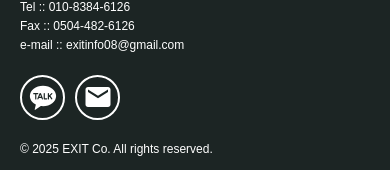
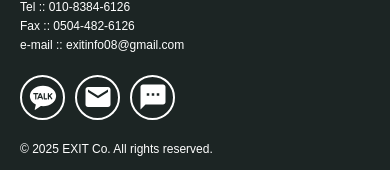
Before and after one commit to EXITKR/exit, a Next.js app: page / in a window 390 px wide. Shown: the part 4115-4285 px from the top of the page. Built offline with nearby package versions, Linux system fonts and the light colour scheme; a web font is replaced by a local one.

Commit message:
footer mobile sms

```diff
--- a/src/_components/footer/Footer.tsx
+++ b/src/_components/footer/Footer.tsx
@@ -1,7 +1,7 @@
 "use client"
 import Link from "next/link";
 import { useRouter } from "next/navigation";
-import { MdEmail } from "react-icons/md";
+import { MdEmail, MdSms } from "react-icons/md";
 import { RiKakaoTalkFill } from "react-icons/ri";
 import { getConfig } from "@utils/Config";
 import ActiveBtn from "@components/buttons/ActiveBtn";
@@ -51,6 +51,11 @@ const Footer = () => {
                   <MdEmail className="icon" />
                 </div>
               </Link>
+              <Link href={"sms:" + config.tel_number} target="blank">
+                <div className="icon_circle">
+                  <MdSms className="icon" />
+                </div>
+              </Link>
               <ActiveBtn style="white ctr_mb" name="문의하기" onClick={() => router.push("/contact_us?index=0")} disabled={false} />
               <ActiveBtn style="white ctr_mb" name="인증 신청하기" onClick={() => router.push("/contact_us?index=1")} disabled={false} />
             </div>
```
